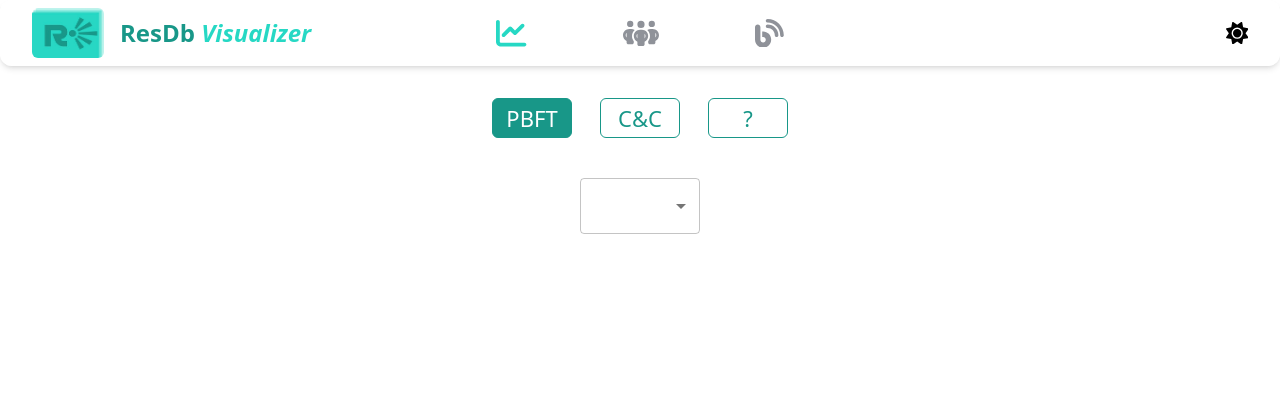
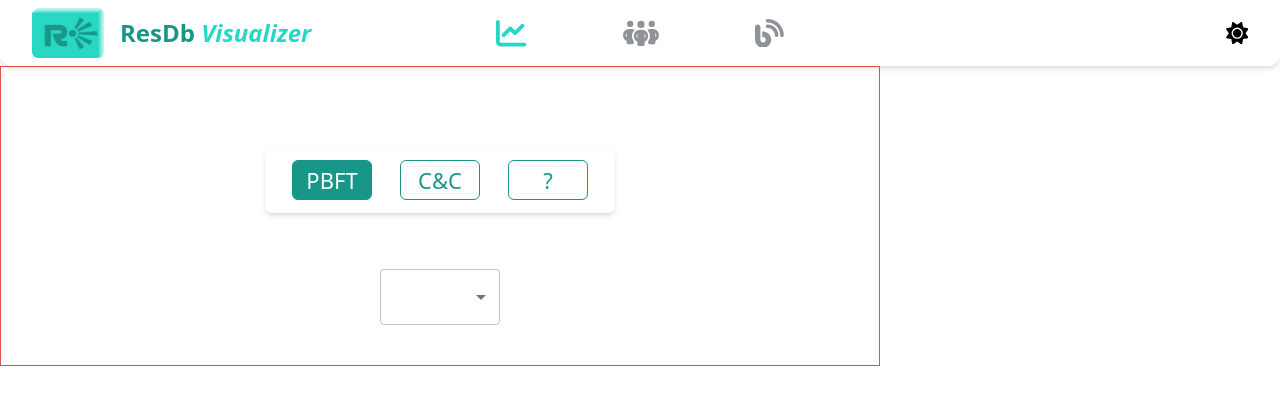
Before and after one commit to harish876/ResView, a React (Create React App) app: page /pages/visualizer in a window 1280 px wide. Shown: the top 404 px of the page. Built offline with nearby package versions, Linux system fonts and the light colour scheme.

Commit message:
Tailwind classes change and UI changes

```diff
--- a/package.json
+++ b/package.json
@@ -6,6 +6,7 @@
     "@emotion/react": "^11.11.1",
     "@emotion/styled": "^11.11.0",
     "@mui/material": "^5.14.17",
+    "@nivo/core": "^0.83.1",
     "@testing-library/jest-dom": "^5.17.0",
     "@testing-library/react": "^13.4.0",
     "@testing-library/user-event": "^13.5.0",
--- a/src/Components/Pages/Visualizer/index.js
+++ b/src/Components/Pages/Visualizer/index.js
@@ -1,6 +1,7 @@
 import React, { useEffect, useState } from "react";
 import ButtonRow from "../../Shared/Buttons";
 import Dropdown from './Components/Dropdown'
+import Wrapper from "../../Shared/Wrapper";
 
 const Visualizer = () => {
 
@@ -13,14 +14,14 @@ const Visualizer = () => {
   }, []);
 
   return (
-    <div >
-        <div className="my-8 mx-8">
+    <Wrapper>
+        <div className="mt-[5em] mb-4 mx-8">
             <ButtonRow />
         </div>
         <div className="my-8 mx-8">
             <Dropdown length={4} />
         </div>
-    </div>
+    </Wrapper>
   )
 }
 
--- a/src/Components/Shared/Buttons.js
+++ b/src/Components/Shared/Buttons.js
@@ -32,7 +32,7 @@ const Button = ({ title }) => {
 
 const ButtonRow = () => {
   return (
-    <div className='flex items-center justify-center gap-x-7'>{buttonRow.length > 0 && (
+    <div className='flex items-center justify-center gap-x-7 bg-white rounded-md shadow-md w-350p py-3 px-2 border-1p border-solid border-gray-50'>{buttonRow.length > 0 && (
       buttonRow.map((graphType, index) => <Button key={index} title={graphType} />)
     )}</div>
   );
--- /dev/null
+++ b/src/Components/Shared/Wrapper.js
@@ -0,0 +1,13 @@
+import React from 'react'
+
+const Wrapper = ({ children }) => {
+  return (
+    <div className='w-full h-full'>
+        <div className='w-880p border-1p border-solid border-red-50 flex items-center justify-center flex-col'>
+            {children}
+        </div>
+    </div>
+  )
+}
+
+export default Wrapper
--- a/src/Styles/App.css
+++ b/src/Styles/App.css
@@ -489,6 +489,12 @@ video {
   margin-top: 2rem;
   margin-bottom: 2rem;
 }
+.mb-4 {
+  margin-bottom: 1rem;
+}
+.mt-\[5em\] {
+  margin-top: 5em;
+}
 .flex {
   display: flex;
 }
@@ -500,6 +506,9 @@ video {
 }
 .h-screen {
   height: 100vh;
+}
+.w-350p {
+  width: 350px;
 }
 .w-72p {
   width: 72px;
@@ -552,9 +561,19 @@ video {
 .border {
   border-width: 1px;
 }
+.border-1p {
+  border-width: 1px;
+}
+.border-solid {
+  border-style: solid;
+}
 .border-blue-190 {
   --tw-border-opacity: 1;
   border-color: rgb(24 151 136 / var(--tw-border-opacity));
+}
+.border-gray-50 {
+  --tw-border-opacity: 1;
+  border-color: rgb(249 250 251 / var(--tw-border-opacity));
 }
 .bg-blue-190 {
   --tw-bg-opacity: 1;
@@ -567,6 +586,10 @@ video {
 .bg-opacity-80 {
   --tw-bg-opacity: 0.8;
 }
+.px-2 {
+  padding-left: 0.5rem;
+  padding-right: 0.5rem;
+}
 .px-8 {
   padding-left: 2rem;
   padding-right: 2rem;
@@ -574,6 +597,10 @@ video {
 .py-2 {
   padding-top: 0.5rem;
   padding-bottom: 0.5rem;
+}
+.py-3 {
+  padding-top: 0.75rem;
+  padding-bottom: 0.75rem;
 }
 .font-sans {
   font-family: ui-sans-serif, system-ui, -apple-system, BlinkMacSystemFont, "Segoe UI", Roboto, "Helvetica Neue", Arial, "Noto Sans", sans-serif, "Apple Color Emoji", "Segoe UI Emoji", "Segoe UI Symbol", "Noto Color Emoji";
--- a/tailwind.config.js
+++ b/tailwind.config.js
@@ -493,6 +493,7 @@ module.exports = {
         "420p": "420px",
         "455p": "455px",
         "460p": "460px",
+        "880p": "880px"
       },
       zIndex: {
         "neg-1": "-1",
```
Also changed, not shown: 1 other file (tests, documents, lock files or other folders).
